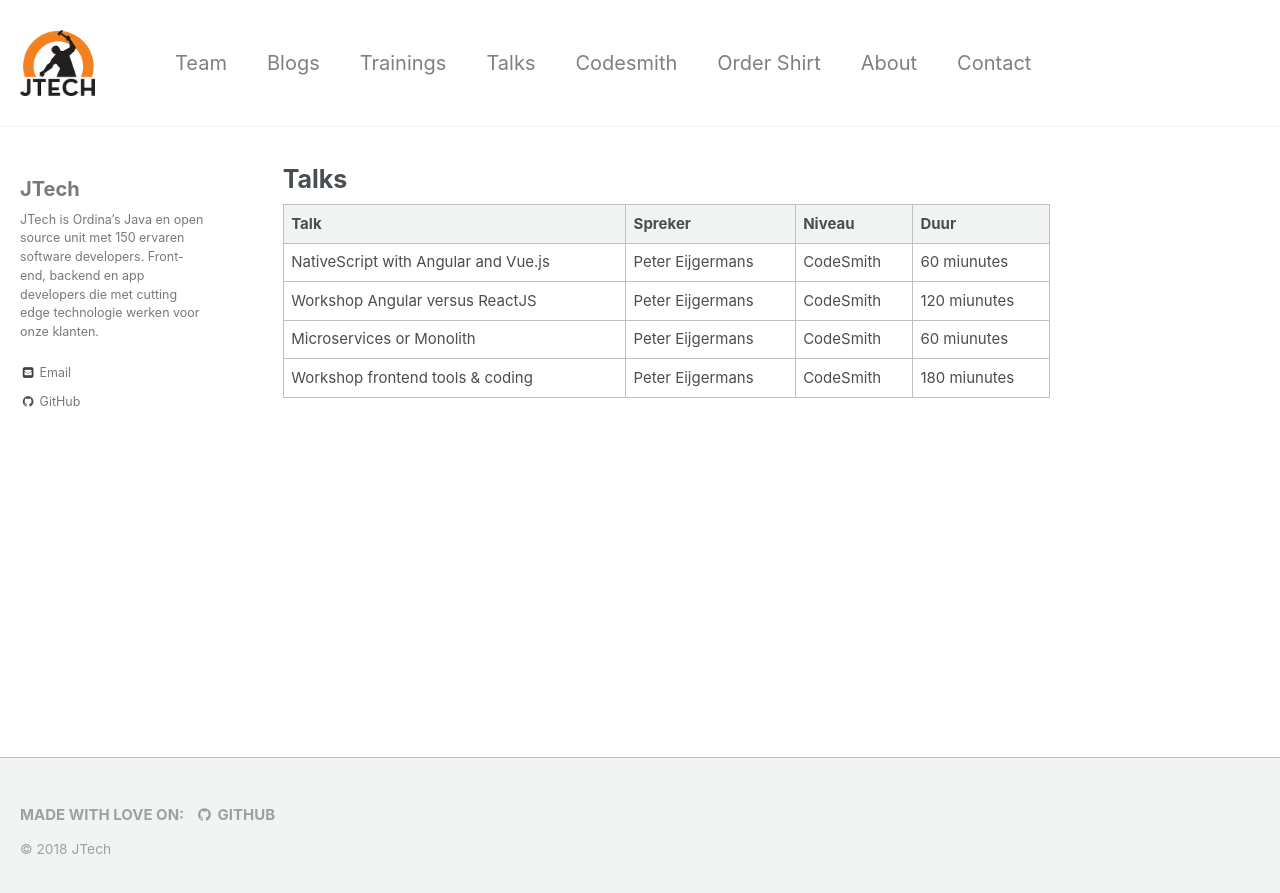
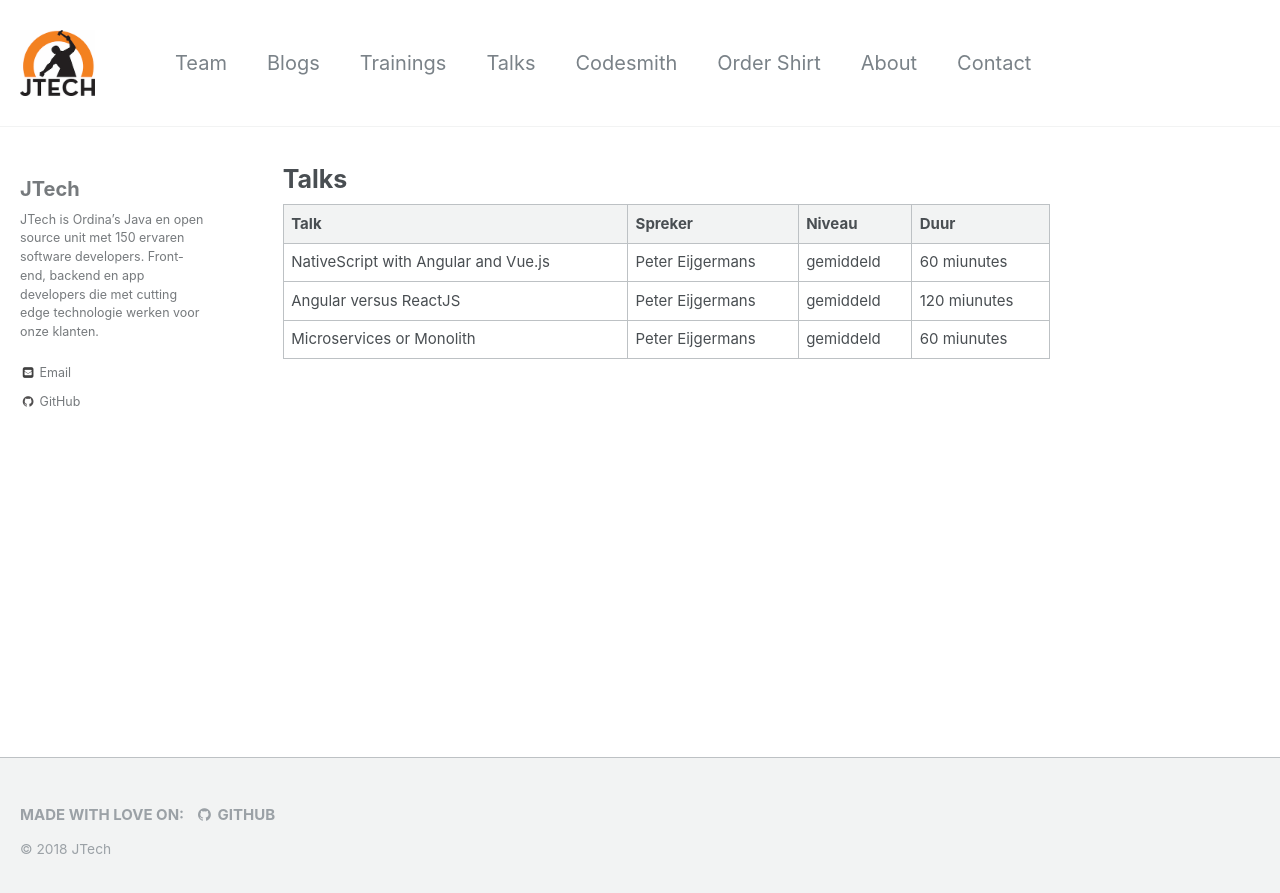
Before and after one commit to Ordina-JTech/Ordina-JTech.github.io, a Jekyll site: the page built from talks.md, in a window 1280 px wide. Shown: the top 893 px of the page. Built offline with Jekyll 4.4.1, drawn with Linux system fonts in a browser that asks for light colours.

Commit message:
changed talks en tranings

```diff
--- a/talks.md
+++ b/talks.md
@@ -6,7 +6,6 @@ author_profile: true
 
 | Talk | Spreker | Niveau | Duur |
 |-------|--------|---------|---------|
-| NativeScript with Angular and Vue.js | Peter Eijgermans | CodeSmith | 60 miunutes
-| Workshop Angular versus ReactJS | Peter Eijgermans | CodeSmith | 120 miunutes
-| Microservices or Monolith | Peter Eijgermans | CodeSmith | 60 miunutes
-| Workshop frontend tools & coding | Peter Eijgermans | CodeSmith | 180 miunutes
+| NativeScript with Angular and Vue.js | Peter Eijgermans | gemiddeld | 60 miunutes
+| Angular versus ReactJS | Peter Eijgermans | gemiddeld | 120 miunutes
+| Microservices or Monolith | Peter Eijgermans | gemiddeld | 60 miunutes
```
Also changed, not shown: trainings.md (+1 -1 lines).
